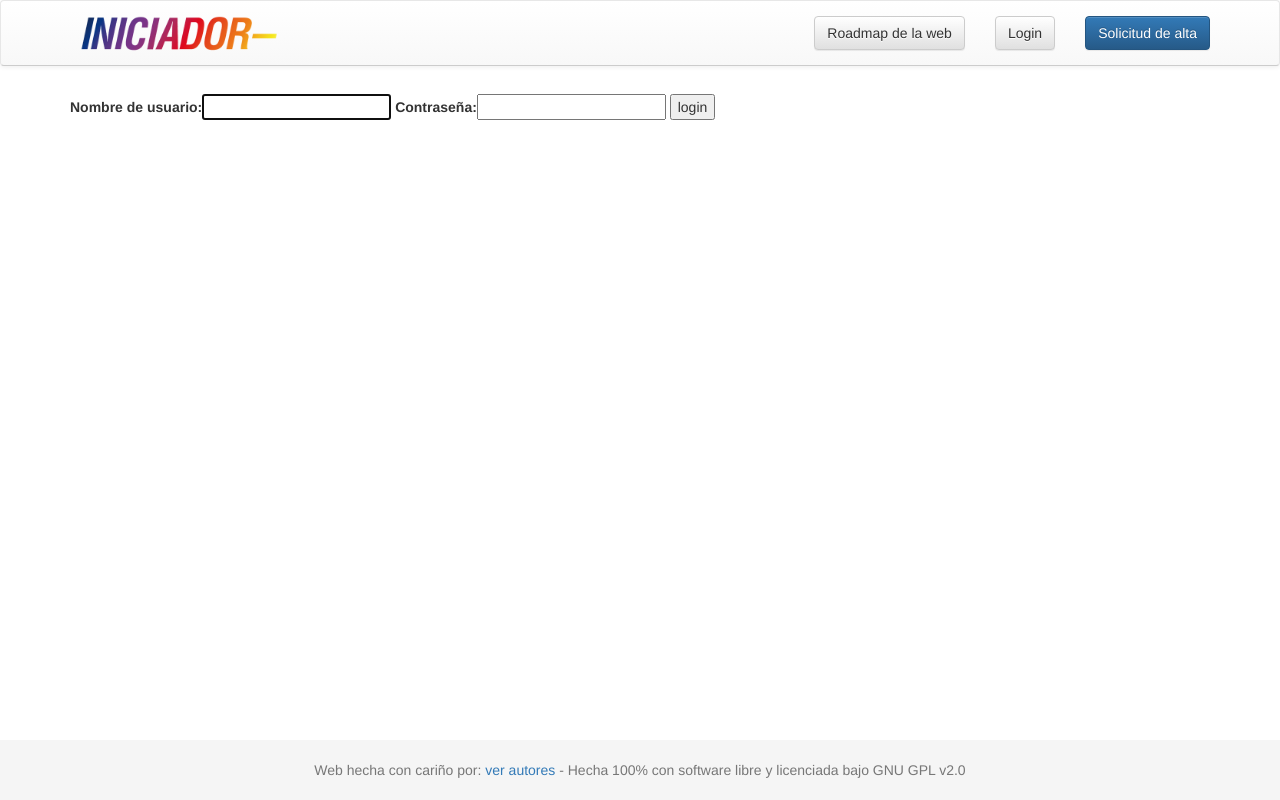
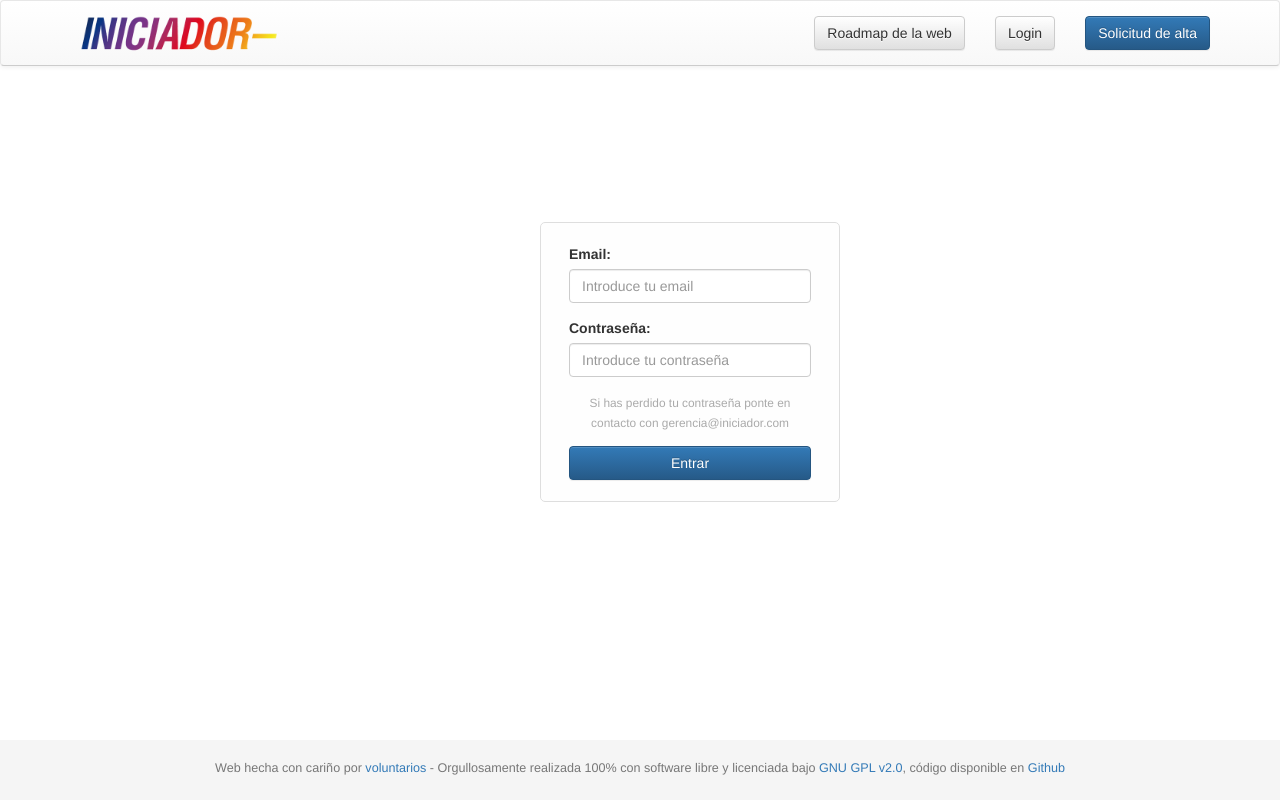
Before and after one commit to hhkaos/reiniciador, a Django app: page /members/login/ in a window 1280 px wide. Run offline with Django 3.2, Linux system fonts and the light colour scheme; parts of the project's set-up code (start-up, migrations or seed data) failed here and were passed over; some libraries are stand-ins or nearby versions.

Commit message:
Improving login layout

```diff
--- a/members/static/members/css/style.css
+++ b/members/static/members/css/style.css
@@ -29,6 +29,7 @@ body {
 .container .text-muted {
   margin: 20px 0;
   text-align: center;
+  font-size: .9em;
 }
 #logo{
   height: 50px;
@@ -271,3 +272,31 @@ label[for="id_profiles"]{
   border: 0;
   margin-left: -9px;
 }
+
+/*******************************
+
+          LOGIN FORM
+
+********************************/
+#login-form{
+  max-width: 300px;
+  border: 1px solid #DEDEDE;
+  padding: 1.5em 2em;
+  background-color: #FEFEFE;
+  border-radius: 5px;
+}
+#login-form ul.errorlist{
+  right: 0;
+  width: 100%;
+  border-radius: 0;
+}
+#login-form small{
+  color: #aaa;
+}
+#login-form.centered {
+  position: fixed;
+  top: 50%;
+  left: 50%;
+  margin-top: -178px;
+  margin-left: -100px;
+}
--- a/members/templates/base.html
+++ b/members/templates/base.html
@@ -45,6 +45,7 @@
                 <li role="presentation"><a role="menuitem" tabindex="-1" href="{% url 'home' %}">Inicio</a></li>
                 <li role="presentation"><a role="menuitem" tabindex="-1" href="{% url 'members:profile' %}">Perfil</a></li>
                 <li role="presentation"><a role="menuitem" tabindex="-1" href="{% url 'website' %}">Roadmap</a></li>
+                <li role="presentation"><a role="menuitem" tabindex="-1" href="https://github.com/hhkaos/reiniciador/issues" target="_blank">Reportar errores</a></li>
                 <li role="presentation"><a role="menuitem" tabindex="-1" href="{% url 'members:logout' %}">Logout</a></li>
               </ul>
             </div>
@@ -66,7 +67,7 @@
 
   <footer class="footer">
     <div class="container">
-      <p class="text-muted">Web hecha con cariño por: <a href="https://github.com/hhkaos/reiniciador/graphs/contributors">ver autores</a> - Hecha 100% con software libre y licenciada bajo GNU GPL v2.0</p>
+      <p class="text-muted">Web hecha con cariño por <a href="https://github.com/hhkaos/reiniciador/graphs/contributors">voluntarios</a> - Orgullosamente realizada 100% con software libre y licenciada bajo <a href="https://github.com/hhkaos/reiniciador/blob/master/LICENSE">GNU GPL v2.0</a>, código disponible en <a href="https://github.com/hhkaos/reiniciador">Github</a></p>
     </div>
   </footer>
 </body>
--- a/members/templates/registration/login.html
+++ b/members/templates/registration/login.html
@@ -1,10 +1,24 @@
 {% extends "base.html" %}
 {% block body %}
-  <form method="post" action="{% url 'members:login' %}">
+
+
+
+  <form method="post" action="{% url 'members:login' %}" id="login-form" class="centered">
     {% csrf_token %}
-    {{form}}
+    <input type="hidden" name="next" value="{{ next }}" />
+    <div class="form-group">
+      <label for="id_username">Email:</label>
+      <input id="id_username" class="form-control" maxlength="254" name="username" type="text" data-cip-id="id_username" placeholder="Introduce tu email" value="{{form.username.value|default:""}}">
+      {{form.username.errors}}
+    </div>
+    <div class="form-group">
+      <label for="exampleInputPassword1">Contraseña:</label>
+      <input id="id_password" name="password" type="password" data-cip-id="id_password" class="form-control" placeholder="Introduce tu contraseña">
+      {{form.password.errors}}
+    </div>
+    {{ form.non_field_errors }}
+    <p class="center"><small>Si has perdido tu contraseña ponte en contacto con gerencia@iniciador.com</small></p>
+    <button type="submit" class="btn btn-primary btn-block mt1">Entrar</button>
+  </form>
 
-    <input type="submit" value="login" />
-    <input type="hidden" name="next" value="{{ next }}" />
-  </form>
 {% endblock %}
```
